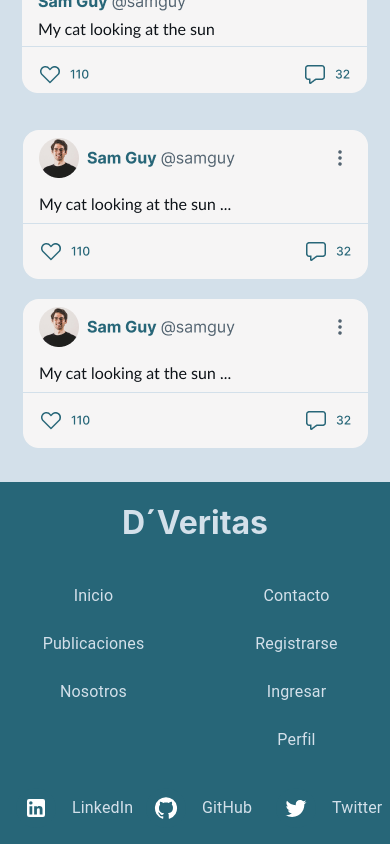
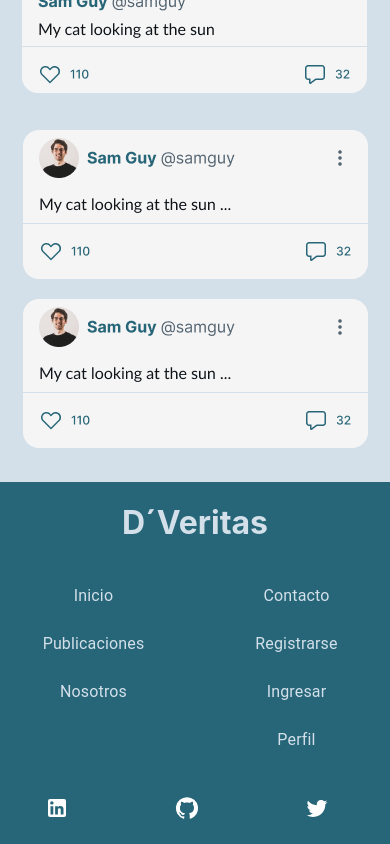
Before and after one commit to Emanuel-SO/DVeritas, a React (Create React App) app: page / in a window 390 px wide. Shown: the part 2998-3842 px from the top of the page. Built offline with nearby package versions, Linux system fonts and the light colour scheme; the HTML template or start-up script is replaced by a standard one.

Commit message:
primer cambio al footer para responsive

```diff
--- a/src/Components/Footer/Footer.js
+++ b/src/Components/Footer/Footer.js
@@ -86,31 +86,31 @@ function Footer(){
                                                 <LinkedInIcon/>
                                             </Avatar>
                                         </ListItemAvatar>
-                                        <ListItemText primary="LinkedIn"  sx={{color: "#D3E0EA"}}/>
+                                        <ListItemText primary="LinkedIn"  sx={{color: "#D3E0EA" , display: { xs: 'none', md: 'flex' }}}/>
                                 </ListItem>
                             </Link>
                         </Grid>
                         <Grid item xs={4} sm={12}>
                             <a href="https://github.com/LouckGuntz/DVeritas/" target="_blank" rel="noreferrer" className="link-decoration">
-                                <ListItem>
+                                <ListItem sx={{  justifyContent: "center" }}>
                                     <ListItemAvatar>
                                         <Avatar sx={{bgcolor: "#276678"}}>
                                             <GitHubIcon/>
                                         </Avatar>
                                     </ListItemAvatar>
-                                    <ListItemText primary="GitHub" sx={{color: "#D3E0EA"}} />
+                                    <ListItemText primary="GitHub" sx={{color: "#D3E0EA", display: { xs: 'none', md: 'flex' }}} />
                                 </ListItem>
                             </a>
                         </Grid>
                         <Grid item xs={4} sm={12} >
                             <Link className="link-decoration" >
-                                <ListItem>
+                                <ListItem sx={{  justifyContent: "center" }}>
                                     <ListItemAvatar>
                                         <Avatar sx={{bgcolor: "#276678"}}>
                                             <TwitterIcon/>
                                         </Avatar>
                                     </ListItemAvatar>
-                                    <ListItemText primary="Twitter"  sx={{color: "#D3E0EA"}}/>
+                                    <ListItemText primary="Twitter"  sx={{color: "#D3E0EA", display: { xs: 'none', md: 'flex' }}}/>
                                 </ListItem>
                             </Link>
                         </Grid>
```
